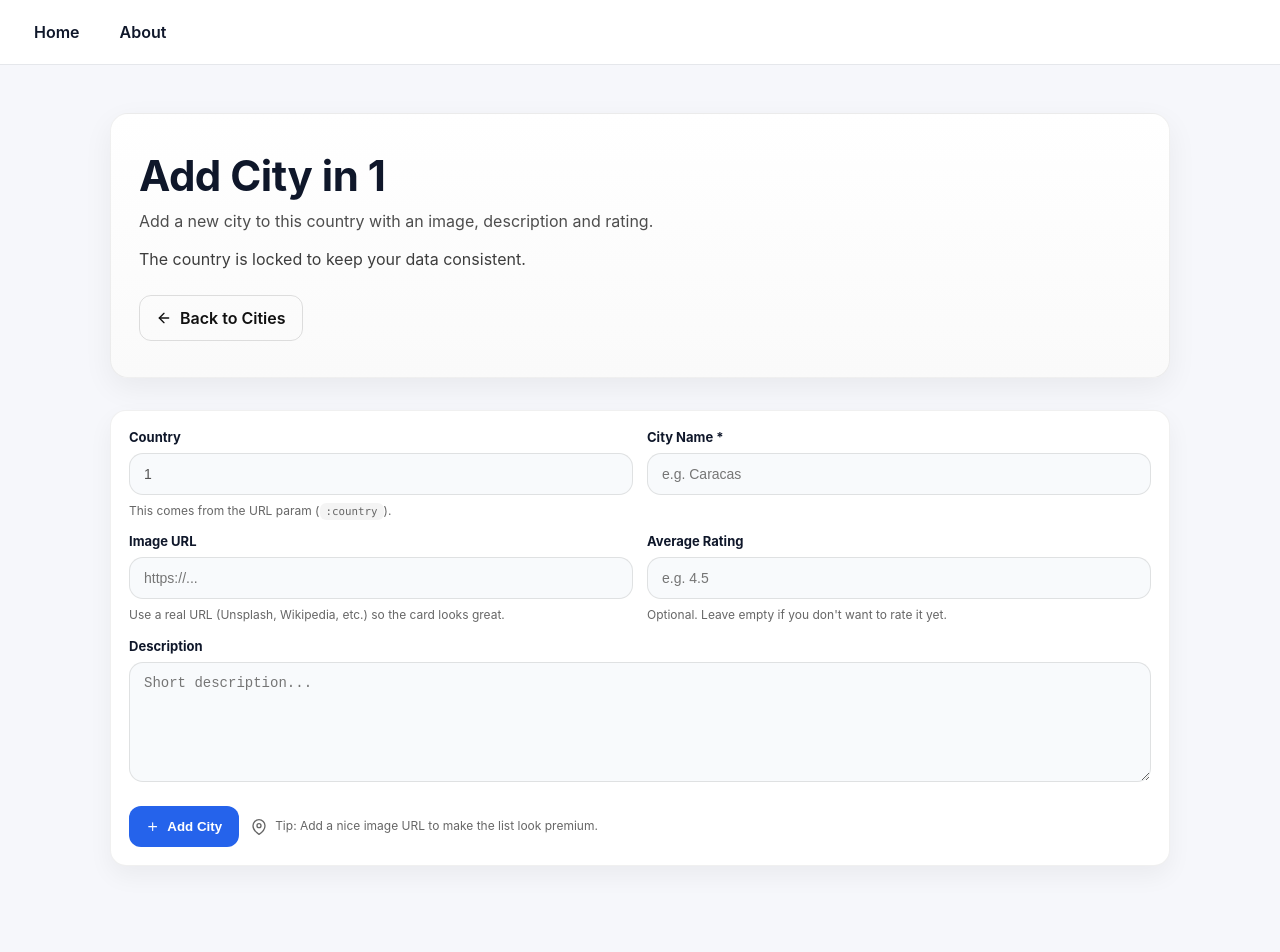
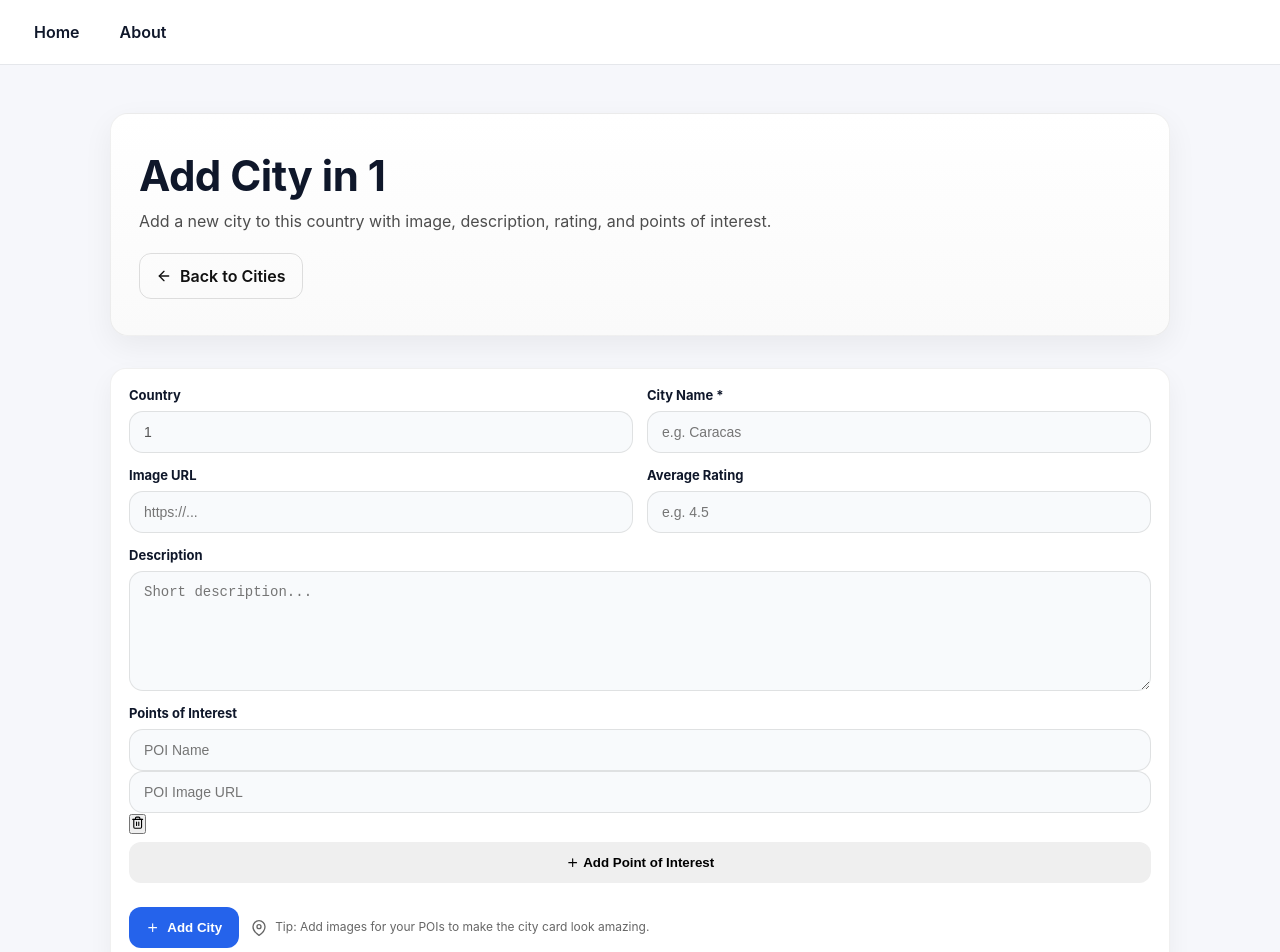
Before and after one commit to JC-Studio-DualCode/travel-project-app, a React (Vite) app: page /countries/1/cities/add in a window 1280 px wide. Shown: the top 952 px of the page. Built offline with nearby package versions, Linux system fonts and the light colour scheme.

Commit message:
Added Vercel.json and updated reviewform and addcityPage

```diff
--- a/src/components/ReviewForm.jsx
+++ b/src/components/ReviewForm.jsx
@@ -17,21 +17,20 @@ function ReviewForm({ cityId, reviews, onAddReview }) {
       rating: Number(rating),
     };
 
-    const updatedReviews = [...reviews, newReview];
+    // Add newest review at the top
+    const updatedReviews = [newReview, ...reviews];
 
     setSubmitting(true);
 
     axios
-      .patch(`${MainURL}/cities/${cityId}.json`, {
-        reviews: updatedReviews,
-      })
+      .patch(`${MainURL}/cities/${cityId}.json`, { reviews: updatedReviews })
       .then(() => {
-        onAddReview(updatedReviews);
+        onAddReview(updatedReviews); // Update UI immediately
         setUser("");
         setComment("");
         setRating(5);
       })
-      .catch((err) => console.log("Error adding review:", err))
+      .catch((err) => console.error("Error adding review:", err))
       .finally(() => setSubmitting(false));
   };
 
--- a/src/pages/AddCityPage.jsx
+++ b/src/pages/AddCityPage.jsx
@@ -4,7 +4,7 @@ import { Link, useNavigate, useParams } from "react-router-dom";
 import { MainURL } from "../config/api";
 import styles from "./AddCityPage.module.css";
 
-import { FiPlus, FiArrowLeft, FiMapPin } from "react-icons/fi";
+import { FiPlus, FiArrowLeft, FiMapPin, FiTrash2 } from "react-icons/fi";
 
 function AddCityPage() {
   const { country } = useParams();
@@ -18,10 +18,32 @@ function AddCityPage() {
   const [averageRating, setAverageRating] = useState("");
   const [saving, setSaving] = useState(false);
 
+  // Nuevo estado para los puntos de interés
+  const [pointsOfInterest, setPointsOfInterest] = useState([
+    { name: "", image: "" }
+  ]);
+
   const backToCitiesUrl = useMemo(
     () => `/countries/${encodeURIComponent(safeCountry)}/cities`,
     [safeCountry]
   );
+
+  // Añadir un nuevo POI vacío
+  const addPOI = () => {
+    setPointsOfInterest([...pointsOfInterest, { name: "", image: "" }]);
+  };
+
+  // Eliminar un POI por índice
+  const removePOI = (index) => {
+    setPointsOfInterest(pointsOfInterest.filter((_, i) => i !== index));
+  };
+
+  // Actualizar el nombre o imagen de un POI
+  const updatePOI = (index, field, value) => {
+    const newPOIs = [...pointsOfInterest];
+    newPOIs[index][field] = value;
+    setPointsOfInterest(newPOIs);
+  };
 
   const handleSubmit = (e) => {
     e.preventDefault();
@@ -31,10 +53,12 @@ function AddCityPage() {
       name: name.trim(),
       description: description.trim(),
       image: image.trim(),
-      country: safeCountry.trim(), // bloqueado, pero guardamos limpio
+      country: safeCountry.trim(), // bloqueado
+      pointsOfInterest: pointsOfInterest
+        .filter((poi) => poi.name.trim() !== "")
+        .map((poi) => ({ name: poi.name.trim(), url: poi.image.trim() }))
     };
 
-    // Solo guardamos rating si el usuario puso algo
     if (averageRating !== "") {
       newCity.averageRating = Number(averageRating);
     }
@@ -55,21 +79,13 @@ function AddCityPage() {
       {/* HERO */}
       <section className={styles.addHero}>
         <div className={styles.addTitle}>
-          <h1>
-            Add City in {safeCountry}
-          </h1>
-
+          <h1>Add City in {safeCountry}</h1>
           <p className={styles.addSubtitle}>
-            Add a new city to this country with an image, description and rating.
+            Add a new city to this country with image, description, rating, and points of interest.
           </p>
-
-          <p className={styles.addLead}>
-            The country is locked to keep your data consistent.
-          </p>
-
           <div className={styles.addActions}>
             <Link to={backToCitiesUrl} className="btn ghost">
-              <FiArrowLeft style={{ verticalAlign: "middle", marginRight: 8 }} />
+              <FiArrowLeft style={{ marginRight: 8 }} />
               Back to Cities
             </Link>
           </div>
@@ -83,9 +99,6 @@ function AddCityPage() {
             <div className={styles.field}>
               <span className={styles.label}>Country</span>
               <input className={styles.input} type="text" value={safeCountry} disabled />
-              <span className={styles.hint}>
-                This comes from the URL param (<code>:country</code>).
-              </span>
             </div>
 
             <div className={styles.field}>
@@ -109,9 +122,6 @@ function AddCityPage() {
                 onChange={(e) => setImage(e.target.value)}
                 placeholder="https://..."
               />
-              <span className={styles.hint}>
-                Use a real URL (Unsplash, Wikipedia, etc.) so the card looks great.
-              </span>
             </div>
 
             <div className={styles.field}>
@@ -124,9 +134,6 @@ function AddCityPage() {
                 onChange={(e) => setAverageRating(e.target.value)}
                 placeholder="e.g. 4.5"
               />
-              <span className={styles.hint}>
-                Optional. Leave empty if you don&apos;t want to rate it yet.
-              </span>
             </div>
 
             <div className={`${styles.field} ${styles.full}`}>
@@ -138,17 +145,49 @@ function AddCityPage() {
                 placeholder="Short description..."
               />
             </div>
+
+            {/* NUEVOS POINTS OF INTEREST */}
+            <div className={`${styles.field} ${styles.full}`}>
+              <span className={styles.label}>Points of Interest</span>
+              {pointsOfInterest.map((poi, index) => (
+                <div key={index} className={styles.poiRow}>
+                  <input
+                    type="text"
+                    placeholder="POI Name"
+                    value={poi.name}
+                    onChange={(e) => updatePOI(index, "name", e.target.value)}
+                    className={styles.input}
+                  />
+                  <input
+                    type="url"
+                    placeholder="POI Image URL"
+                    value={poi.image}
+                    onChange={(e) => updatePOI(index, "image", e.target.value)}
+                    className={styles.input}
+                  />
+                  <button
+                    type="button"
+                    className={styles.removeBtn}
+                    onClick={() => removePOI(index)}
+                  >
+                    <FiTrash2 />
+                  </button>
+                </div>
+              ))}
+              <button type="button" className="btn secondary" onClick={addPOI}>
+                <FiPlus style={{ marginRight: 4 }} /> Add Point of Interest
+              </button>
+            </div>
           </div>
 
           <div className={styles.actions}>
             <button type="submit" className="btn primary" disabled={saving}>
-              <FiPlus style={{ verticalAlign: "middle", marginRight: 8 }} />
+              <FiPlus style={{ marginRight: 8 }} />
               {saving ? "Saving..." : "Add City"}
             </button>
-
             <span className={styles.hint} style={{ display: "inline-flex", gap: 8, alignItems: "center" }}>
               <FiMapPin size={16} />
-              Tip: Add a nice image URL to make the list look premium.
+              Tip: Add images for your POIs to make the city card look amazing.
             </span>
           </div>
         </form>
--- a/src/pages/EditCityPage.jsx
+++ b/src/pages/EditCityPage.jsx
@@ -55,7 +55,7 @@ function EditCityPage() {
 
     axios
       .patch(`${MainURL}/cities/${cityId}.json`, updatedCity)
-      .then(() => navigate(`/cities/${cityId}`))
+      .then(() => navigate(`/countries/${country}/cities/${cityId}`))
       .catch((err) => console.log("Error updating city...", err));
   };
 
```
Also changed, not shown: src/pages/CityDetailsPage.jsx (+66 -90 lines).
